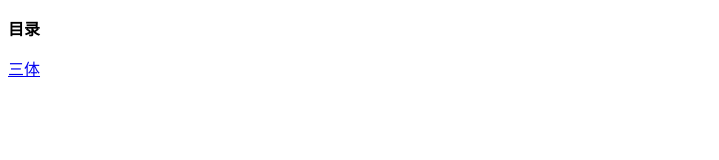
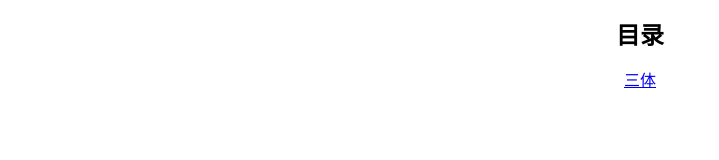
Before and after one commit to zhuceyongaxiaohao/zhuceyongaxiaohao.github.io, a plain HTML site: page 1/index.html in a window 1280 px wide. Shown: the whole page, without its empty margins (0-719 px from the left). Drawn offline with Linux system fonts and the light colour scheme.

Commit message:
Add files via upload

```diff
--- a/1/index.html
+++ b/1/index.html
@@ -3,7 +3,7 @@
 <head>
 </head>
 <body>
-<p><strong>目录</strong></p>
-<p><a href="https://zhuceyongaxiaohao.github.io/1/9787536692930.epub">三体</a></p>
+<p style="text-align: center;"><strong><span style="font-size: 18pt;">目录</span></strong></p>
+<p style="text-align: center;"><a href="https://zhuceyongaxiaohao.github.io/1/9787536692930.epub">三体</a></p>
 </body>
 </html>
```
